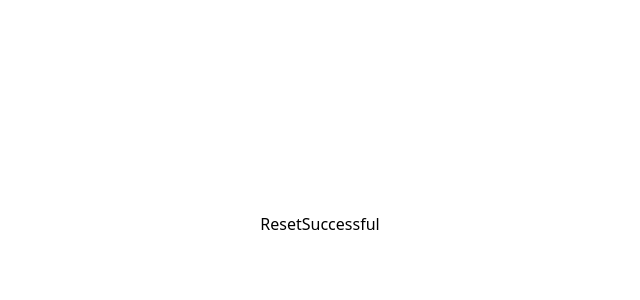
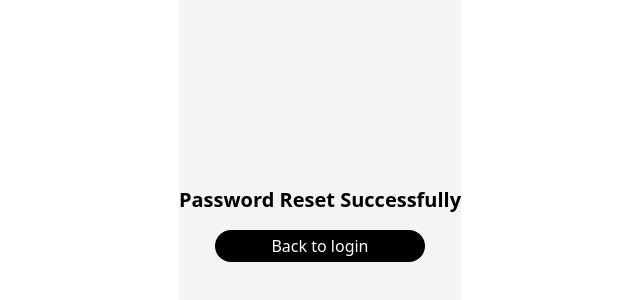
Before and after one commit to Arif20484423/Tic-Web-App, a Next.js app: page /reset-successful in a window 1280 px wide. Shown: the part 176-476 px from the top of the page, without its empty margins (320-960 px from the left). Built offline with nearby package versions, Linux system fonts and the light colour scheme.

Commit message:
added reset successful

```diff
--- a/src/components/auth/ResetSuccessful.jsx
+++ b/src/components/auth/ResetSuccessful.jsx
@@ -2,7 +2,16 @@ import React from 'react'
 
 const ResetSuccessful = () => {
   return (
-    <div>ResetSuccessful</div>
+    <div className="flex items-center justify-center h-screen bg-gray-100">
+      <div className="text-center">
+        <h2 className="text-xl font-bold text-black">
+          Password Reset Successfully
+        </h2>
+        <button className="mt-4 px-14 py-1 text-white bg-black rounded-3xl">
+          Back to login
+        </button>
+      </div>
+    </div>
   )
 }
 
```
